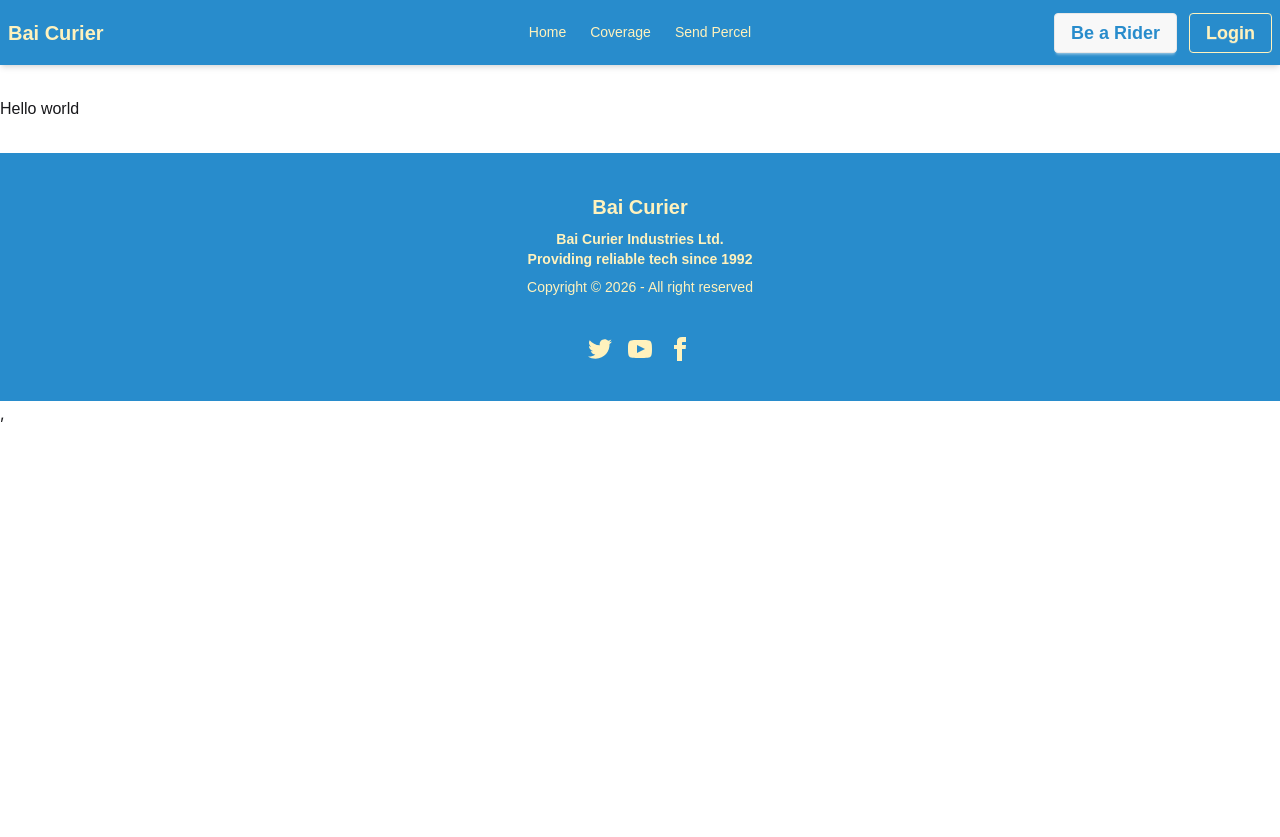
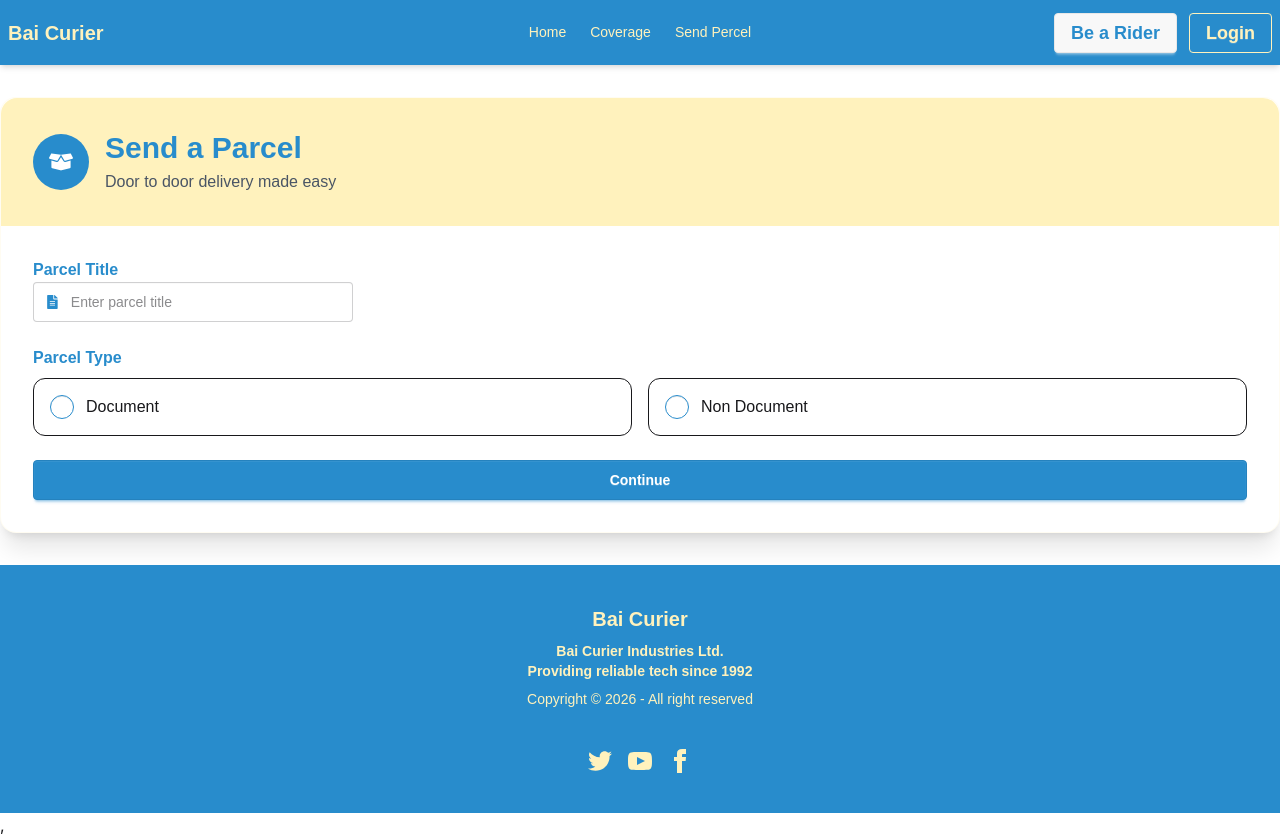
Before and after one commit to RohanR05/batrox-curier, a React (Vite) app: page /send-Parcel in a window 1280 px wide. Before the commit the page ends 800 px from the top, so only its background shows below. Built offline with nearby package versions, Linux system fonts and the light colour scheme; no server answers.

Commit message:
setup form

```diff
--- a/src/pages/SendParcel/SendParcel.jsx
+++ b/src/pages/SendParcel/SendParcel.jsx
@@ -1,11 +1,118 @@
-import React from 'react'
+import React from "react";
+import { useForm } from "react-hook-form";
+import { FaBoxOpen, FaFileAlt } from "react-icons/fa";
 
 const SendParcel = () => {
+  const {
+    register,
+    handleSubmit,
+    formState: { errors },
+  } = useForm();
+
+  const handleSendParcelForm = (data) => {
+    console.log(data);
+  };
+
   return (
-    <div>
-      <h2>Hello world</h2>
+    <div className="">
+      <div className=" mx-auto bg-base-100 rounded-2xl shadow-xl border border-primary/20">
+        {/* Header */}
+        <div className="bg-primary rounded-t-2xl p-8">
+          <div className="flex items-center gap-4">
+            <div className="bg-secondary text-white p-4 rounded-full">
+              <FaBoxOpen size={24} />
+            </div>
+
+            <div>
+              <h2 className="text-3xl font-bold text-secondary">
+                Send a Parcel
+              </h2>
+              <p className="text-gray-600 mt-1">
+                Door to door delivery made easy
+              </p>
+            </div>
+          </div>
+        </div>
+
+        {/* Form */}
+        <form
+          onSubmit={handleSubmit(handleSendParcelForm)}
+          className="p-8 space-y-6"
+        >
+          {/* Parcel Title */}
+          <div>
+            <label className="label font-semibold text-secondary">
+              Parcel Title
+            </label>
+
+            <label className="input input-bordered flex items-center gap-3">
+              <FaFileAlt className="text-secondary" />
+              <input
+                type="text"
+                className="grow"
+                placeholder="Enter parcel title"
+                {...register("name", {
+                  required: "Parcel title is required",
+                })}
+              />
+            </label>
+
+            {errors.name && (
+              <p className="text-error text-sm mt-2">
+                {errors.name.message}
+              </p>
+            )}
+          </div>
+
+          {/* Parcel Type */}
+          <div>
+            <label className="label font-semibold text-secondary mb-2">
+              Parcel Type
+            </label>
+
+            <div className="grid md:grid-cols-2 gap-4">
+              <label className="border rounded-xl p-4 flex items-center gap-3 cursor-pointer hover:border-secondary">
+                <input
+                  type="radio"
+                  value="Document"
+                  {...register("parcelType", {
+                    required: "Please select a parcel type",
+                  })}
+                  className="radio radio-secondary"
+                />
+
+                <span className="font-medium">Document</span>
+              </label>
+
+              <label className="border rounded-xl p-4 flex items-center gap-3 cursor-pointer hover:border-secondary">
+                <input
+                  type="radio"
+                  value="Non Document"
+                  {...register("parcelType", {
+                    required: "Please select a parcel type",
+                  })}
+                  className="radio radio-secondary"
+                />
+
+                <span className="font-medium">Non Document</span>
+              </label>
+            </div>
+
+            {errors.parcelType && (
+              <p className="text-error text-sm mt-2">
+                {errors.parcelType.message}
+              </p>
+            )}
+          </div>
+
+          {/* Submit */}
+          <button className="btn btn-secondary w-full text-white">
+            Continue
+          </button>
+        </form>
+      </div>
     </div>
-  )
-}
+  );
+};
 
-export default SendParcel
+export default SendParcel;
```
